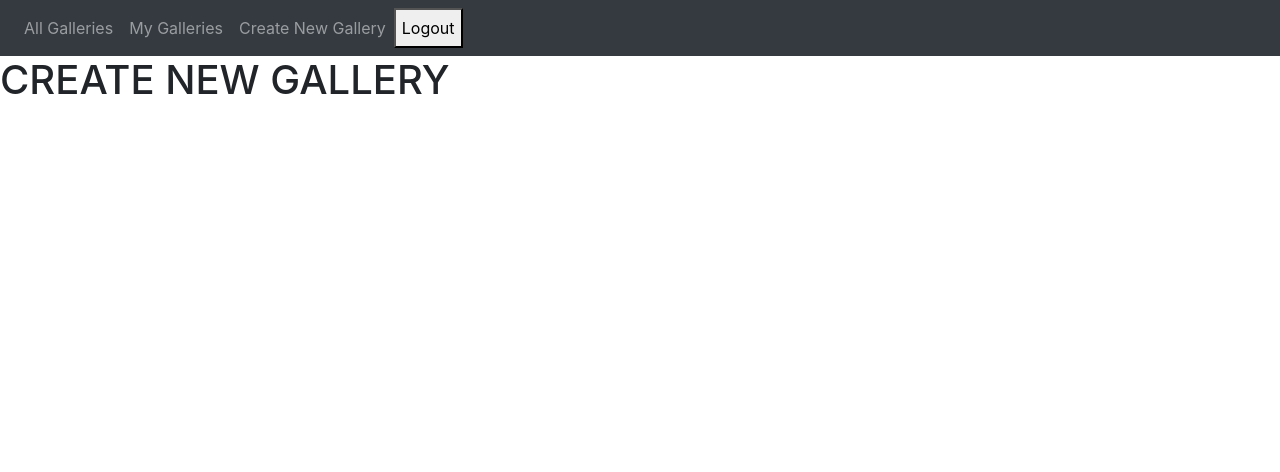
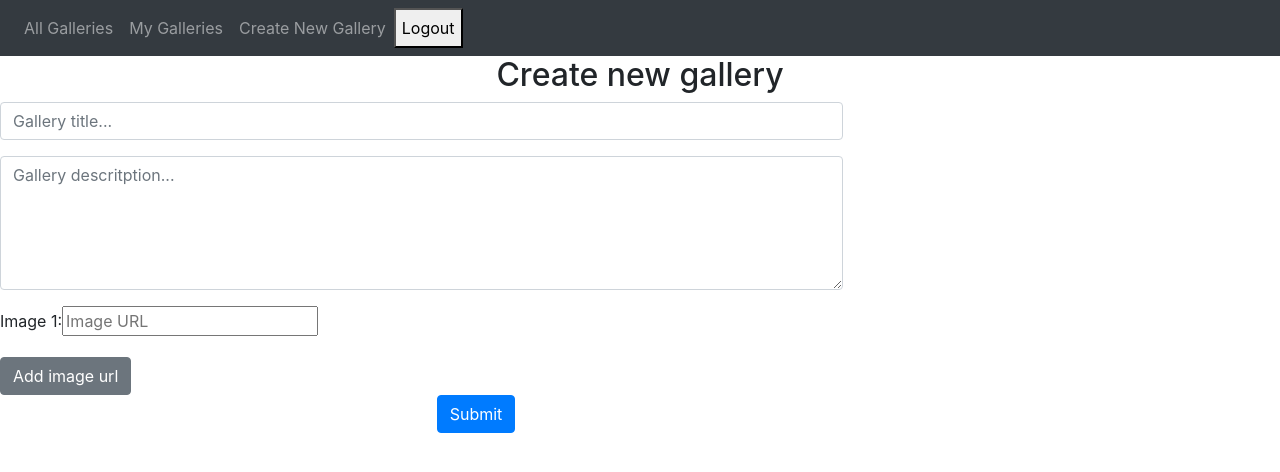
Before and after one commit to AlxRdnvc/Gallery-APP, a Vue app: page /create in a window 1280 px wide. Shown: the top 472 px of the page. Built offline with nearby package versions, Linux system fonts and the light colour scheme; sample sign-in values are in the browser's storage; the HTML template or start-up script is replaced by a standard one.

Commit message:
Create new gallery done

```diff
--- a/src/pages/CreateGallery.vue
+++ b/src/pages/CreateGallery.vue
@@ -1,8 +1,65 @@
 <template>
-    <h1>CREATE NEW GALLERY</h1>
+<div>
+    <div class="text-center">
+        <h2>Create new gallery</h2>
+    </div>
+    <form @submit.prevent="submit">
+        <div class="form-group row">
+            <div class="col-8">
+                <input id="gallery_name" name="gallery_name" placeholder="Gallery title..." type="text" class="form-control here" v-model="newGallery.gallery_name">
+            </div>
+        </div>
+        <div class="form-group row">
+            <div class="col-8">
+                <textarea id="description" name="description" cols="40" rows="5"  placeholder="Gallery descritption..." class="form-control" v-model="newGallery.description"></textarea>
+            </div>
+        </div>
+
+        <div class="form-group" v-for="(n, index) in input_number" :key="index">
+            <label id="image_url" name="image_url" class="control-label col-xs-4">Image {{ index+1 }}:</label>
+            <input id="image_url" name="image_url" v-model='newGallery.images[index]' placeholder="Image URL" required>
+            <button v-if="input_number > 1" @click="deleteRow(index)">Delete</button>
+        </div>
+
+        <a class="btn btn-secondary" @click="addRow">Add image url</a>
+
+        <div class="form-group row">
+            <div class="offset-4 col-8">
+                <button name="submit" type="submit" class="btn btn-primary">Submit</button>
+            </div>
+        </div>
+    </form>
+</div>
 </template>
 <script>
+import {galleryService} from "../services/GalleryService";
+
 export default {
-    name: 'create-gallery'
+    name: 'create-gallery',
+    data() {
+        return {
+            newGallery: {
+                images: []
+            },
+            input_number: 1
+        }
+    },
+    methods: {
+        addRow() {
+                this.input_number++
+            },
+        deleteRow(index) {
+                this.input_number--
+            },
+        submit() {
+            galleryService.addGallery(this.newGallery)
+            .then((response) => {
+                this.$router.push('galleries')
+            })
+            .catch(error => {
+            this.error = error.response.data.error
+            })
+        }
+    }
 }
 </script>
--- a/src/pages/Galleries.vue
+++ b/src/pages/Galleries.vue
@@ -5,7 +5,7 @@
                 <img class="card-img-top" :src="gallery.images[0].image_url" alt="Card image cap">
                 <div class="card-body" style="background-image: linear-gradient(to bottom, #51c8ef, #0184af); text-align: center;">
                     <h4><router-link :to="{name: 'single-gallery', params: {id: gallery.id}}">{{gallery.gallery_name}}</router-link></h4>
-                    <p><router-link :to="{name: 'author-galleries', params: {id: gallery.user.id}}">{{ gallery.user.first_name}} {{ gallery.user.last_name}}</router-link></p>
+                    <p><router-link v-if="gallery.user.first_name" :to="{name: 'author-galleries', params: {id: gallery.user.id}}">{{ gallery.user.first_name}} {{ gallery.user.last_name}}</router-link></p>
                     <p>{{ gallery.created_at}}</p>
                 </div>
             </div>
--- a/src/services/GalleryService.js
+++ b/src/services/GalleryService.js
@@ -17,6 +17,11 @@ export default class GalleryService {
     getAuthorGalleries(id){
         return axios.get(`authors/${id}`)
     }
+
+    addGallery (gallery) {
+        return axios.post('galleries', gallery)
+    }
+
 }
 
 export const galleryService = new GalleryService();
```
